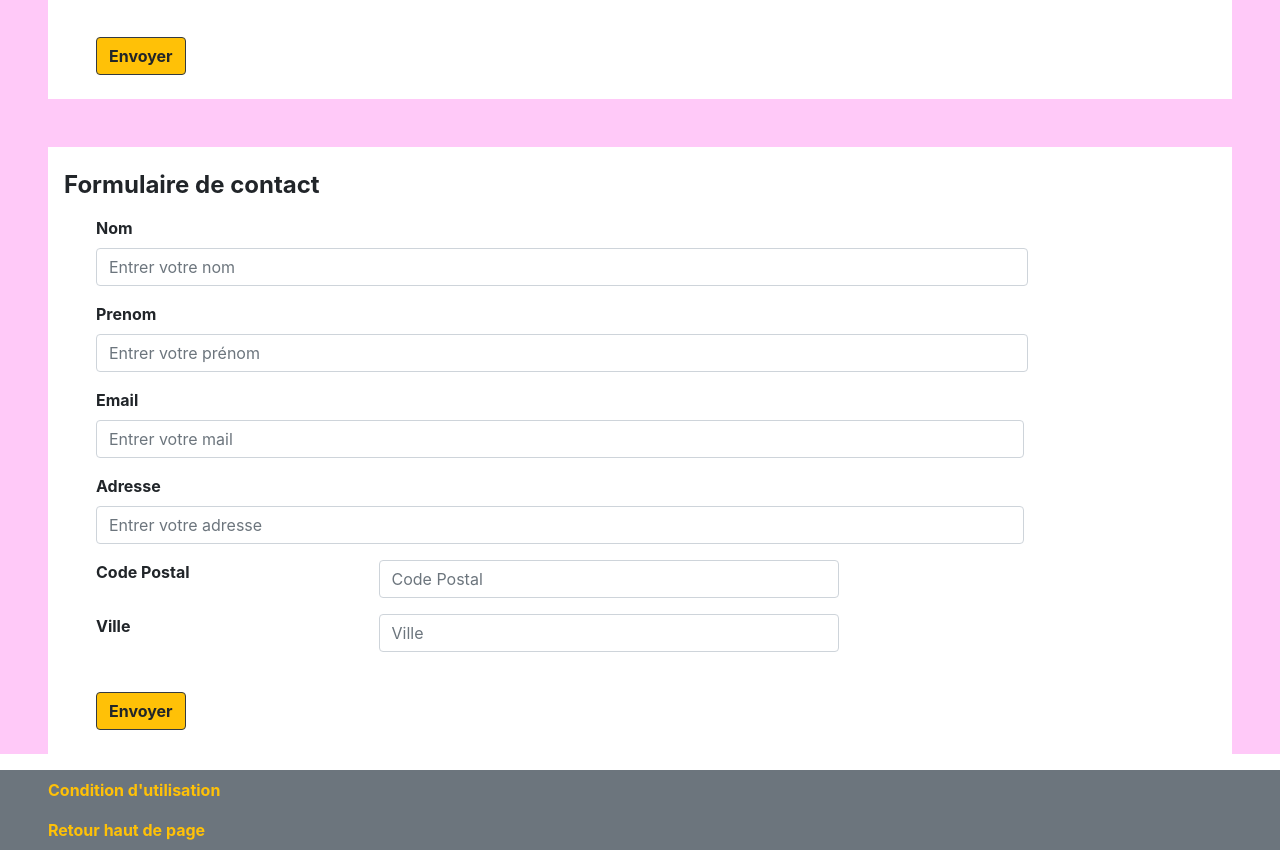
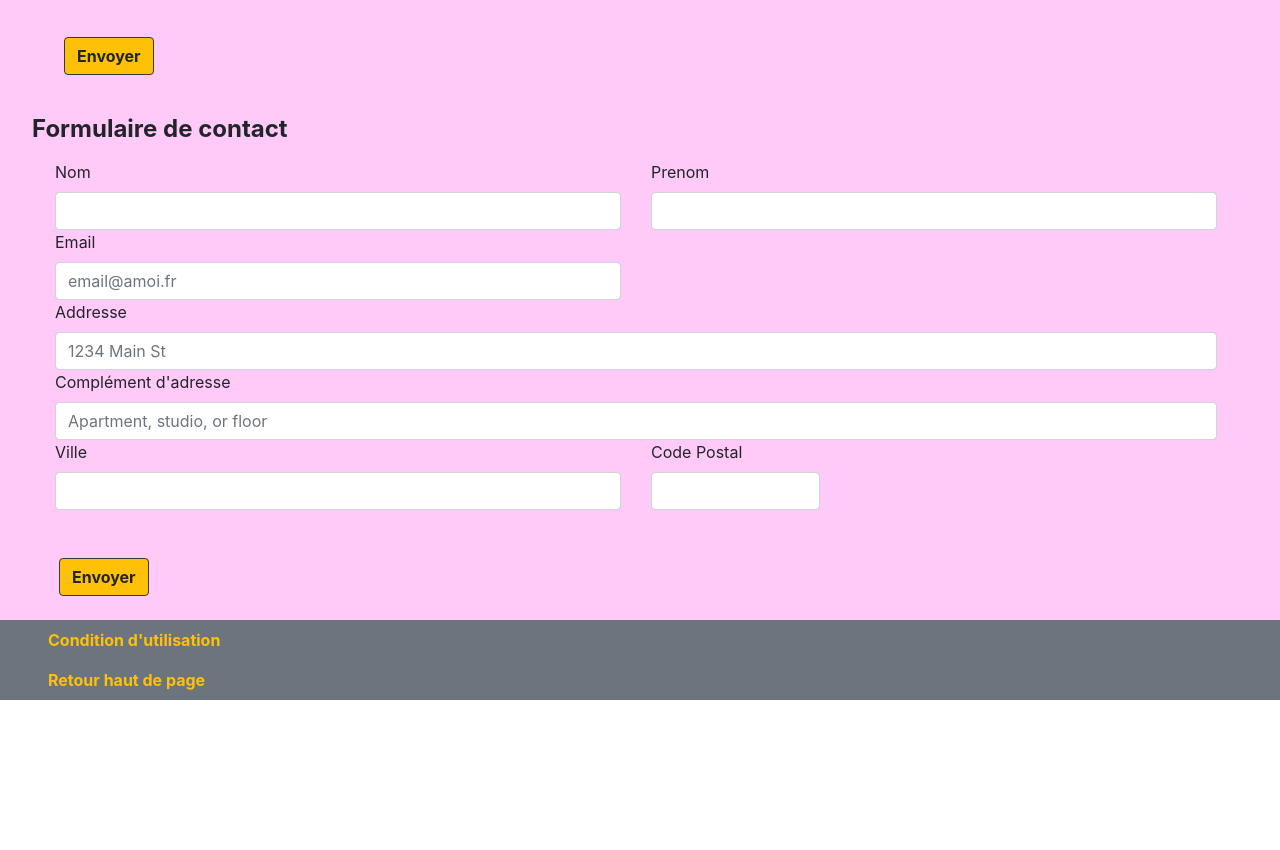
Before and after one commit to Chaplin16/RamosAurore_5_28122020, a plain HTML site: page P5FrontEnd/orderProduct.html in a window 1280 px wide. Shown: the part 1043-1893 px from the top of the page. After the commit the page ends 1743 px from the top, so only its background shows below. Drawn offline with nearby package versions, Linux system fonts and the light colour scheme; no server answers.

Commit message:
formulaire

```diff
--- a/P5FrontEnd/orderProduct.html
+++ b/P5FrontEnd/orderProduct.html
@@ -43,7 +43,7 @@
 <!--main-->
     <main class="bgColor">
         <!--le panier-->
-        <div class="containerOrder pt-3 ml-5 mr-5 bg-white">
+        <div class="containerOrder pt-3 ml-3 mr-3 ">
             <h4 class="font-weight-bold pl-3">Aperçu de votre panier</h4>
             <form class="form-horizontal" role="form" method="get" action="#">
                 <div class="table_box_panier mt-4 ml-5 mr-5 "><!--contient le tableau-->
@@ -60,8 +60,8 @@
                         </tr>
                         </thead>
                         <!--1ere ligne-->
-                        <tbody id="cart-tablebocdy">
-                            <tr>
+                        <tbody id="cart-tablebody ">
+                            <tr class="bg-white">
                                 <td>image + nom peluche</td>
                                 <td class="text-center">0€</td>
                                 <td id="quantity-wanted">
@@ -82,7 +82,7 @@
                                 <td class="text-center">0€</td>
                             </tr>
                             <!--ligne des totaux-->
-                            <tr>
+                            <tr class="bg-white">
                                 <td> Total des articles</td>
                                 <td></td>
                                 <td></td>
@@ -98,68 +98,45 @@
         <!--fin du panier-->
 
         <!--formulaire de contact-->
-    <div class="containerMessage bg-white mt-5 mr-5 ml-5">
-        <h4 class="font-weight-bold pt-4 pl-3 pb-2">Formulaire de contact</h4>
-        <form class="ml-5 mr-3">
-            <div class="form-group">
-                <div class="form-row">
-                    <label class="col-12 font-weight-bold" for="nom">Nom</label>
-                    <div class="col-10">
-                        <input id="nom" type="text" class="form-control" name="" placeholder="Entrer votre nom">
+        <div class="containerForm pl-3 pt-3">
+            <h4 class="font-weight-bold pl-3">Formulaire de contact</h4>
+            <form class="row g-3 mt-3 ml-4 mr-5">
+
+                <div class="col-md-6">
+                    <label for="inputFisrtName" class="form-label">Nom</label>
+                    <input type="text" class="form-control" id="inputCity">
                 </div>
+                <div class="col-md-6">
+                    <label for="inputLastName" class="form-label">Prenom</label>
+                    <input type="text" class="form-control" id="inputCity">
                 </div>
+                <div class="col-md-6">
+                    <label for="inputEmail4" class="form-label">Email</label>
+                    <input type="email" class="form-control" id="inputEmail4" placeholder="email@amoi.fr">
                 </div>
-            <div class="form-group">
-                <div class="form-row">
-                    <label class="col-12 font-weight-bold" for="nom">Prenom</label>
-                    <div class="col-10">
-                        <input id="prenom" type="text" class="form-control" name="" placeholder="Entrer votre prénom">
+                <div class="col-12">
+                    <label for="inputAddress" class="form-label">Addresse</label>
+                    <input type="text" class="form-control" id="inputAddress" placeholder="1234 Main St">
                 </div>
+                <div class="col-12">
+                    <label for="inputAddress2" class="form-label">Complément d'adresse</label>
+                    <input type="text" class="form-control" id="inputAddress2" placeholder="Apartment, studio, or floor">
                 </div>
+                <div class="col-md-6">
+                    <label for="inputCity" class="form-label">Ville</label>
+                    <input type="text" class="form-control" id="inputCity">
                 </div>
-            <div class="form-group">
-                <div class="row">
-                    <label class="col-12 font-weight-bold" for="mail">Email</label>
-                    <div class="col-10">
-                        <input id="mail" type="text" class="form-control" name="" placeholder="Entrer votre mail">
+                <div class="col-md-2">
+                    <label for="inputZip" class="form-label">Code Postal</label>
+                    <input type="text" class="form-control" id="inputZip">
                 </div>
-                </div>
-            </div>
-            <div class="form-group">
-                <div class="row ">
-                    <label class="col-12 font-weight-bold" for="adresse">Adresse</a></label>
-                    <div class="col-10">
-                        <input id="adresse" type="text" class="form-control" name="" placeholder="Entrer votre adresse">
-                    </div>
-                </div>
-            </div>
-            <div class="form-group">
-                <div class="form-row">
-                    <label class="col-3 font-weight-bold" for="CP">Code Postal</label>
-                    <div class="col-5">
-                        <input id="CP" type="text" class="form-control" name="" placeholder="Code Postal">
-                    </div>
-                </div>
-            </div> <div class="form-group">
-                <div class="form-row">
-                    <label class="col-3 font-weight-bold" for="ville">Ville</label>
-                    <div class="col-5">
-                        <input id="ville" type="text" class="form-control" name="" placeholder="Ville">
-                    </div>
-                </div>
-            </div>
-
-            <div class="form-group">
-                <div class="row">
-                <div class="col-md-1 ">
-                        <button class="btn btn-warning font-weight-bold border-dark mt-4 mb-4">Envoyer</button>
-                    </div>
-                </div>
+                <div class="col-12 mt-5">
+                    <button type="submit" class="btn btn-warning border-dark font-weight-bold mb-4 ml-1">Envoyer</button>
                 </div>
             </form>
-    </div>            <!--fin du formulaire de contact"-->
-
+        </div>
     </main>
+        <!--fin du formulaire de contact"-->
 
         <!---Footer -->
      <footer class="row">
@@ -177,14 +154,12 @@
 
     <script src="config.js"></script>
     <script src="teddy.js"></script>
-    <script src="showProductArray.js"></script>
-    <script src="showProductDetail.js"></script>
+
 
 
     <script src="https://code.jquery.com/jquery-3.5.1.min.js"
     integrity="sha256-9/aliU8dGd2tb6OSsuzixeV4y/faTqgFtohetphbbj0="
     crossorigin="anonymous"></script>
-    <script src="https://stackpath.bootstrapcdn.com/bootstrap/4.5.2/js/bootstrap.min.js" integrity="sha384-B4gt1jrGC7Jh4AgTPSdUtOBvfO8shuf57BaghqFfPlYxofvL8/KUEfYiJOMMV+rV" crossorigin="anonymous"></script>
-
+    <script src="node_modules/bootstrap/dist/js/bootstrap.js"></script>
 </body>
 </html>
--- a/P5FrontEnd/showProductArray.js
+++ b/P5FrontEnd/showProductArray.js
@@ -30,7 +30,8 @@ function showProduct(product) {
                 <img src="star-solid.jpg"/>
                 <img src="star-solid.jpg"/>
 
-            <button onclick="window.location.href ="#" type="button" value="Commander" class="btn btn-warning font-weight-bold border-dark  text-right float-right">Commander</button>
+                <button onclick="window.location.href ="#" type="button"class="add-to-cart float-right mb-4 btn btn-warning font-weight-bold border-dark" data-id="${product.id}" data-name="${product.name}" data-price="${product.price /100}"  value="Commander">Ajouter au panier</button>
+
         </div>
     </div>
     </div>`;
```
Also changed, not shown: P5FrontEnd/index.html (+2 -2 lines), P5FrontEnd/productDetail.html (+2 -4 lines), P5FrontEnd/orderProduct.js (added). Lines whose indentation alone changed are shown as unchanged.
